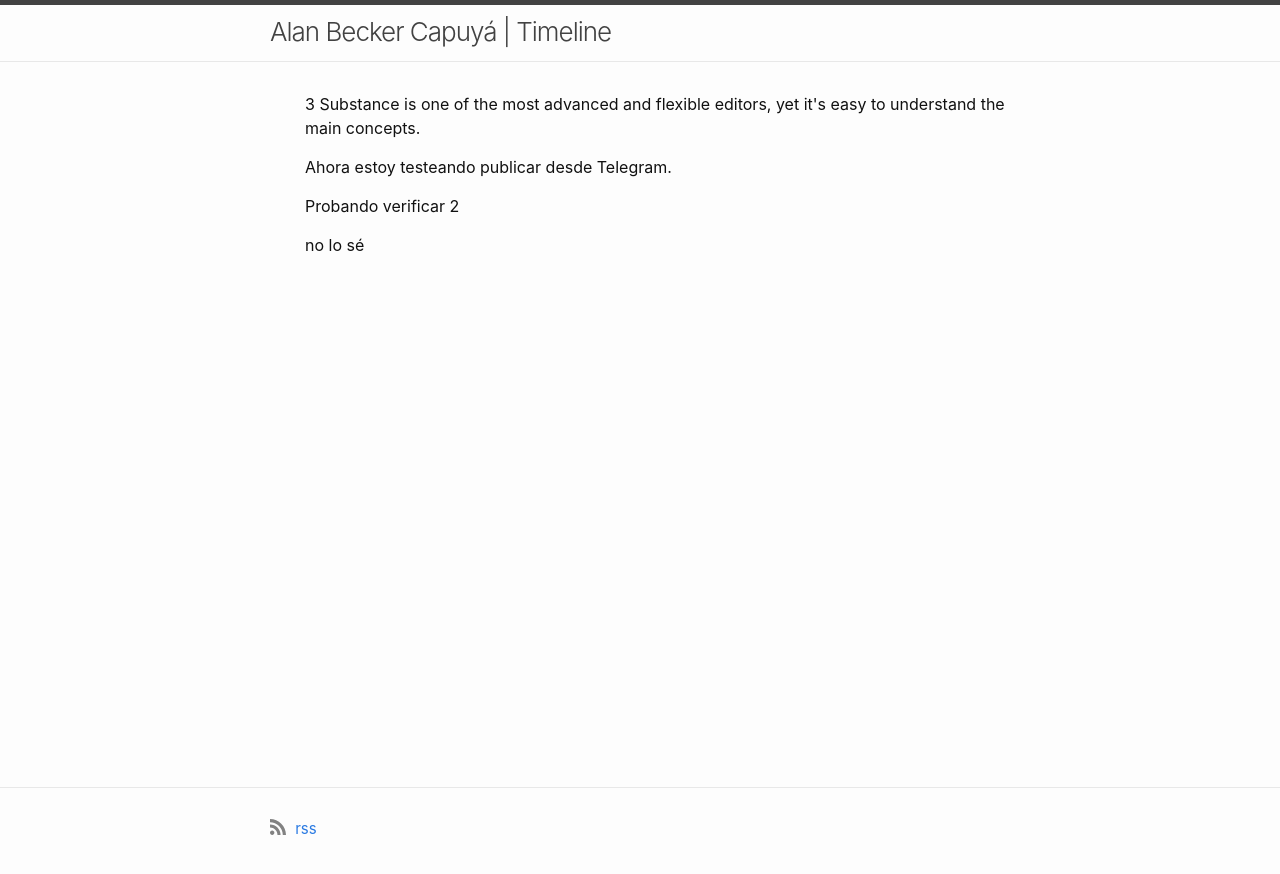
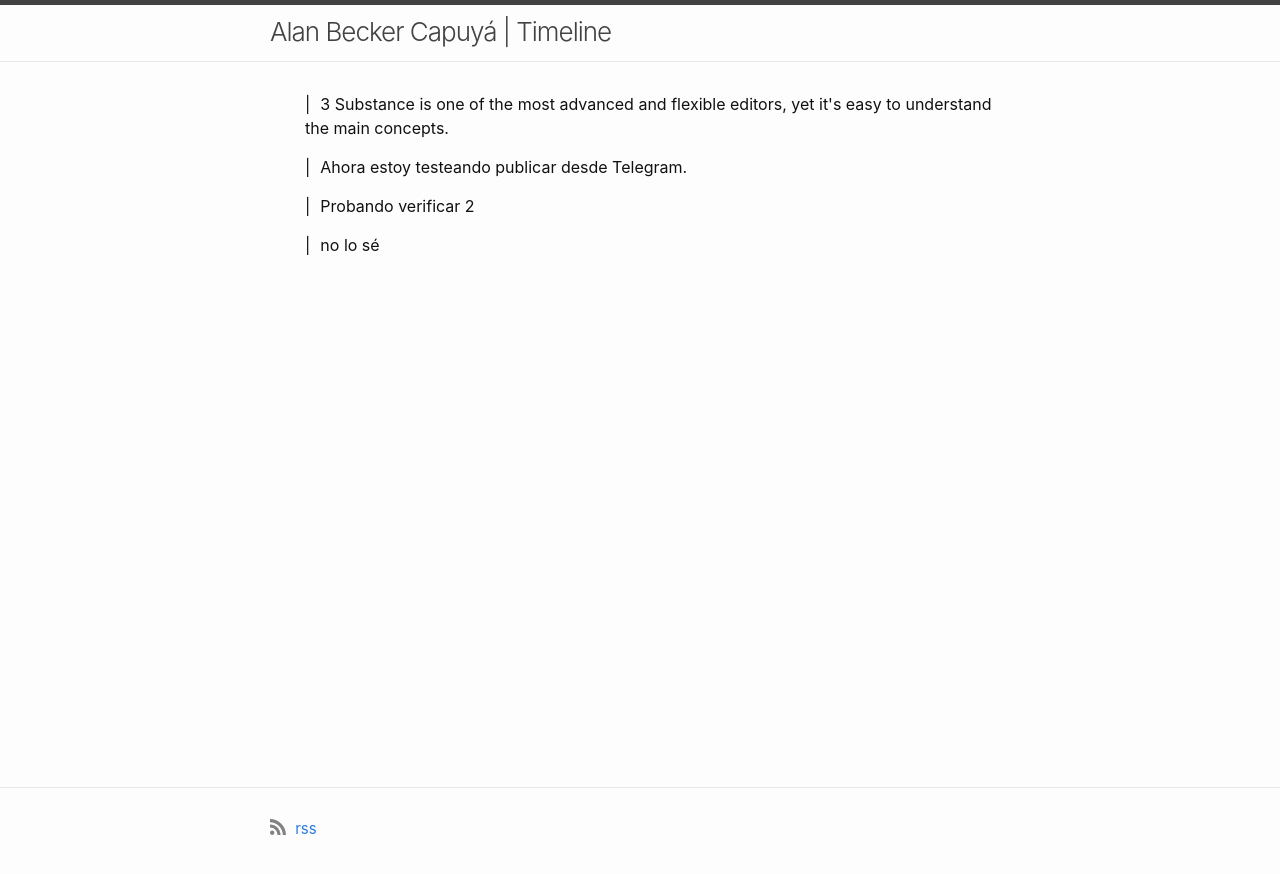
Before and after one commit to alandooz/timeline, a Jekyll site: the page built from index.md, in a window 1280 px wide. Shown: the top 874 px of the page. Built offline with Jekyll 4.4.1, drawn with Linux system fonts in a browser that asks for light colours.

Commit message:
Adding stilying

```diff
--- a/_layouts/home.html
+++ b/_layouts/home.html
@@ -24,6 +24,7 @@
 
 <style>
 .post-link::before {
-  content: "<span class="post-meta">{{ micropost.created_at | date: date_format }}</span>";
+  content: "{{ micropost.created_at | date: date_format }} |";
+  margin-right: 10px;
 }
 </style>
```
